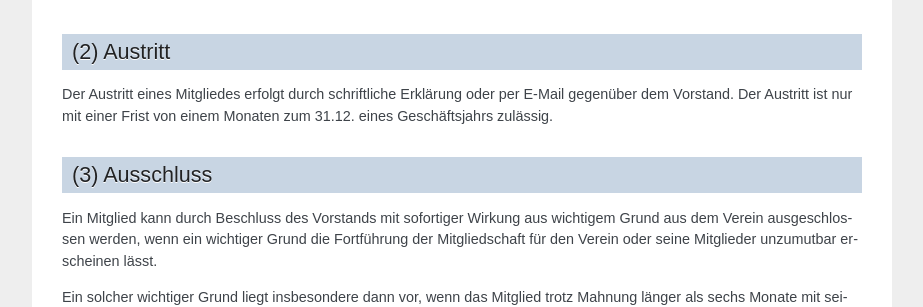
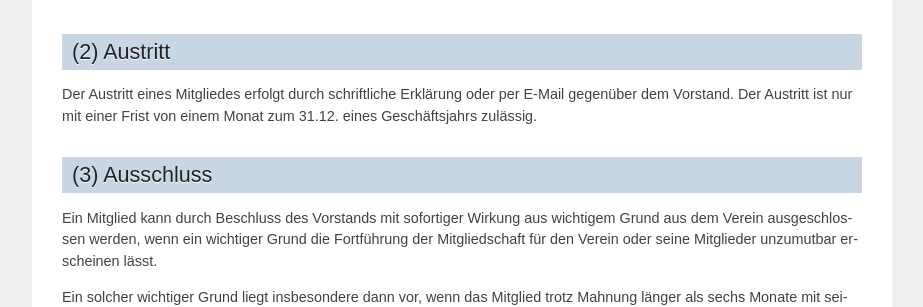
Before and after one commit to overte-org/Overte_e.V._Articles_of_Association, a Sphinx documentation site: the page built from source/index.rst, in a window 1280 px wide and 900 px high, scrolled down 2602 px. Shown: the part 174-481 px from the top of the window, without its empty margins (198-1121 px from the left). Built offline with Sphinx 7.4.7, drawn with Linux system fonts in a browser that asks for light colours; some of the changed text lies outside the part shown.

Commit message:
Fix pluralization

```diff
--- a/source/conf.py
+++ b/source/conf.py
@@ -21,7 +21,7 @@ project = 'Overte e.V. Satzung'
 copyright = '2021-2022, Julian Groß'
 author = 'Julian Groß'
 version = '1.0'
-release = '1.0.0'
+release = '1.0.1'
 
 # -- General configuration ---------------------------------------------------
 
--- a/source/index.rst
+++ b/source/index.rst
@@ -134,7 +134,7 @@ Die Mitgliedschaft endet
 (2) Austritt
 ------------
 Der Austritt eines Mitgliedes erfolgt durch schriftliche Erklärung oder per E-Mail gegenüber dem Vorstand. Der Austritt ist nur mit einer
-Frist von einem Monaten zum 31.12. eines Geschäftsjahrs zulässig.
+Frist von einem Monat zum 31.12. eines Geschäftsjahrs zulässig.
 
 (3) Ausschluss
 --------------
```
Also changed, not shown: 1 other file.
